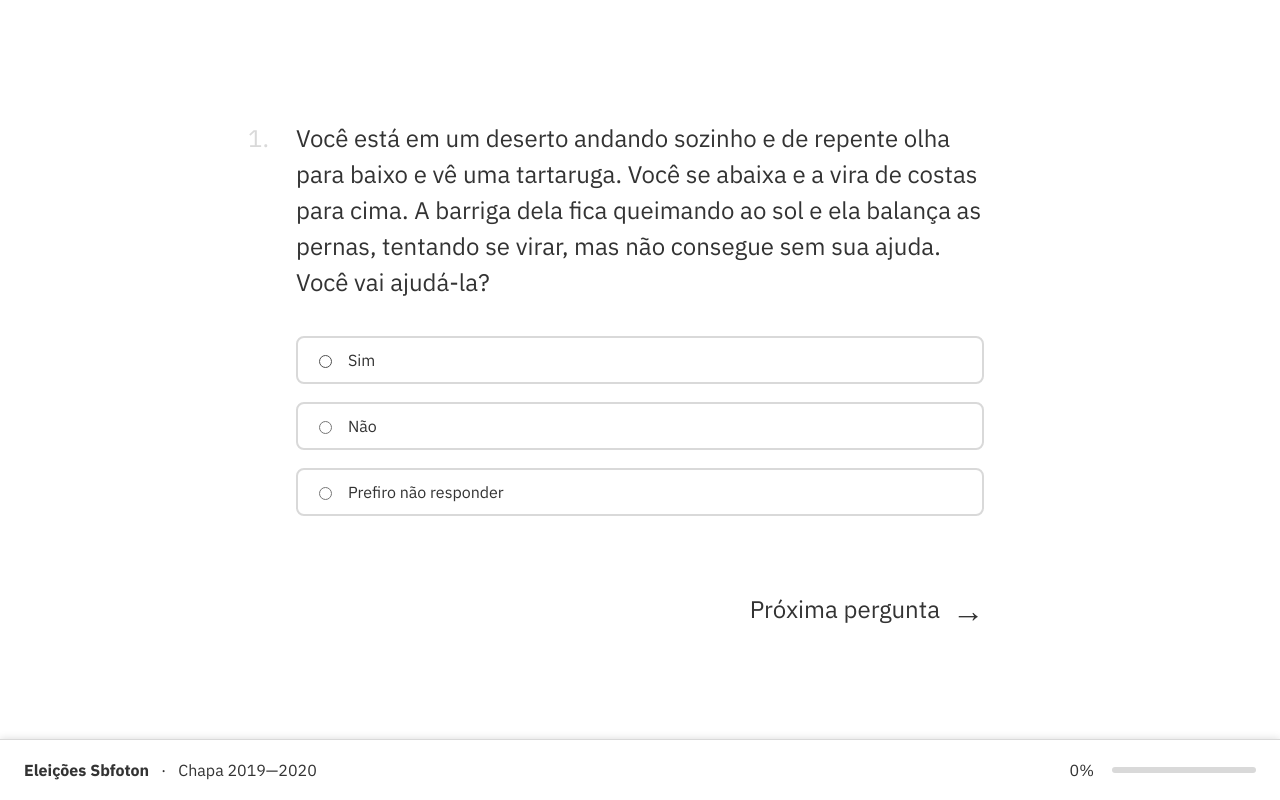
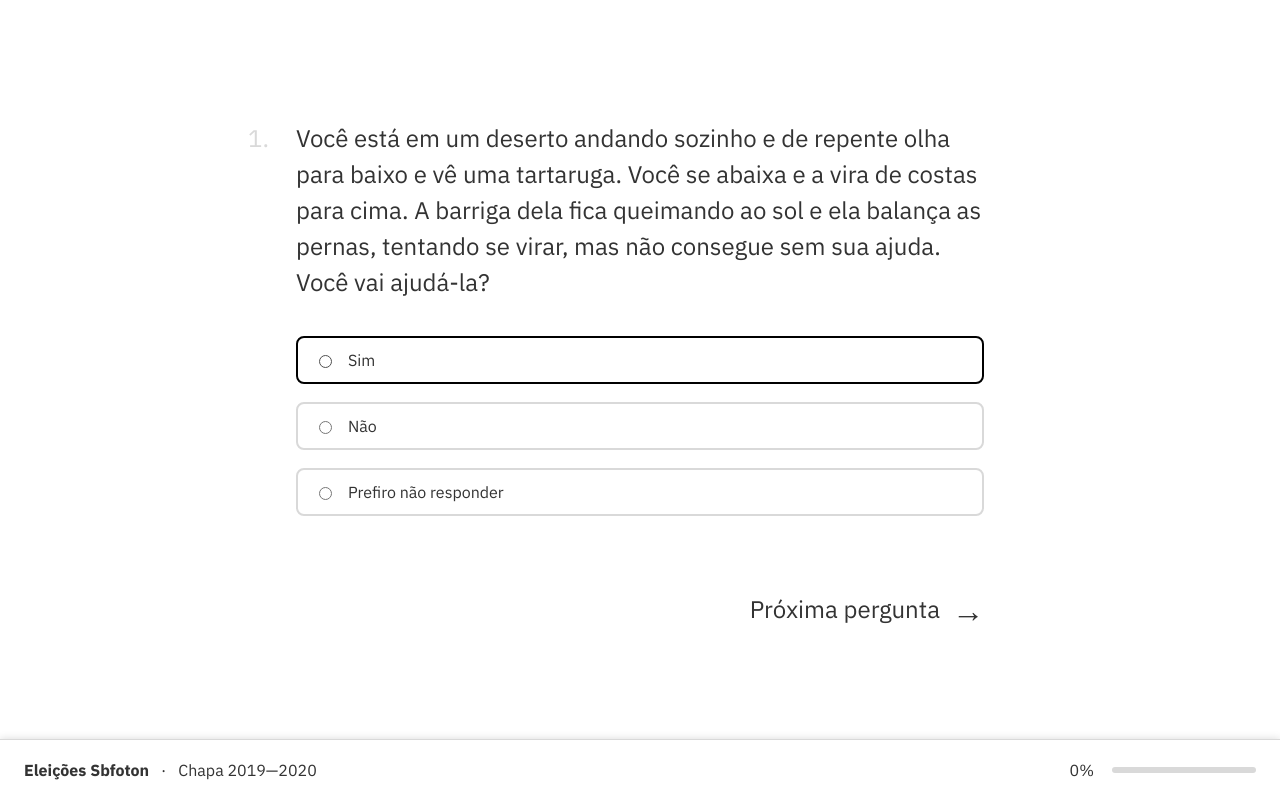
Before and after one commit to prefacedesign/sistema_votacao, a Vue app: page /#/quest/0 in a window 1280 px wide. In both pictures the pointer is over the label "Sim". Built offline with nearby package versions, Linux system fonts and the light colour scheme.

Commit message:
hover effect

```diff
--- a/src/scss/styles.scss
+++ b/src/scss/styles.scss
@@ -183,8 +183,11 @@ article {
     & + label {
       margin-top: mod(3/2);
     }
+    &:hover,
     &.selected {
       border-color: black;
+    }
+    &.selected {
       font-weight: 700;
     }
   }
```
